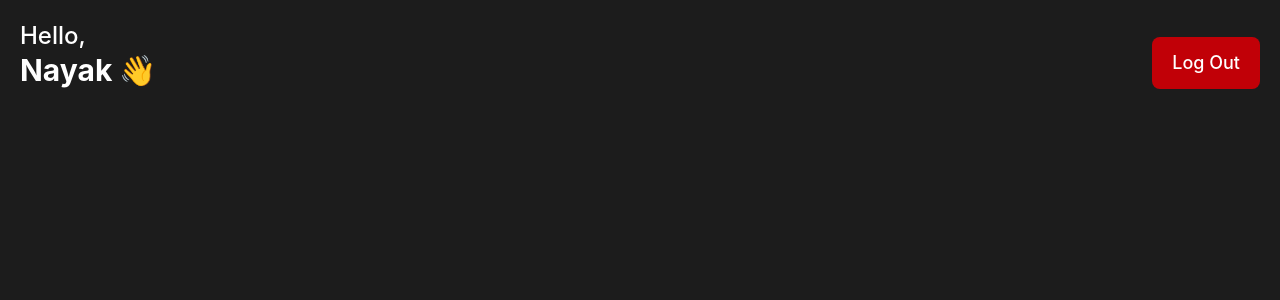
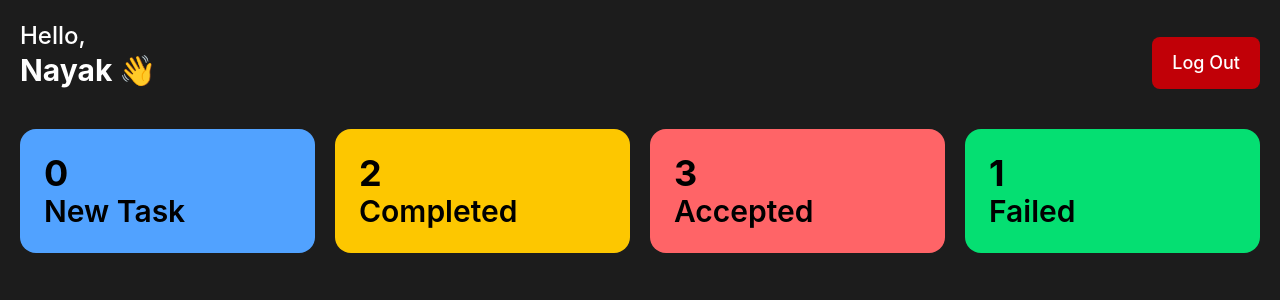
Before and after one commit to withnayak/Task-App, a React (Vite) app: page / in a window 1280 px wide. Shown: the top 300 px of the page. Built offline with nearby package versions, Linux system fonts and the light colour scheme.

Commit message:
Activities list completed

```diff
--- a/src/components/Dashboard/EmployeeDashboard.jsx
+++ b/src/components/Dashboard/EmployeeDashboard.jsx
@@ -1,10 +1,12 @@
 import React from 'react'
 import Headers from '../Others/Headers'
+import Activity from '../Others/Activity'
 
 const EmployeeDashboard = () => {
   return (
     <div className='bg-[#1c1c1c] text white min-h-screen p-5'>
         <Headers/>
+        <Activity/>
     </div>
   )
 }
--- /dev/null
+++ b/src/components/Others/Activity.jsx
@@ -0,0 +1,33 @@
+import React from 'react'
+
+const Activity = () => {
+  return (
+    <div className='mt-10 grid grid-cols-1 sm:grid-cols-2 lg:grid-cols-4 gap-5'>
+        <div className='bg-blue-400 w-full  rounded-2xl p-6 '>
+            <h1 className='font-bold text-4xl'>0</h1>
+            <h2 className='font-semibold text-3xl'>New Task</h2>
+
+        </div>
+        <div className='bg-yellow-400 w-full  rounded-2xl p-6 '>
+            <h1 className='font-bold text-4xl'>2</h1>
+            <h2 className='font-semibold text-3xl'>Completed</h2>
+
+        </div>
+        <div className='bg-red-400 w-full  rounded-2xl p-6 '>
+            <h1 className='font-bold text-4xl'>3</h1>
+            <h2 className='font-semibold text-3xl'>Accepted</h2>
+
+        </div>
+        <div className='bg-green-400 w-full  rounded-2xl p-6 '>
+            <h1 className='font-bold text-4xl'>1</h1>
+            <h2 className='font-semibold text-3xl'>Failed</h2>
+
+        </div>
+
+
+
+    </div>
+  )
+}
+
+export default Activity
```
